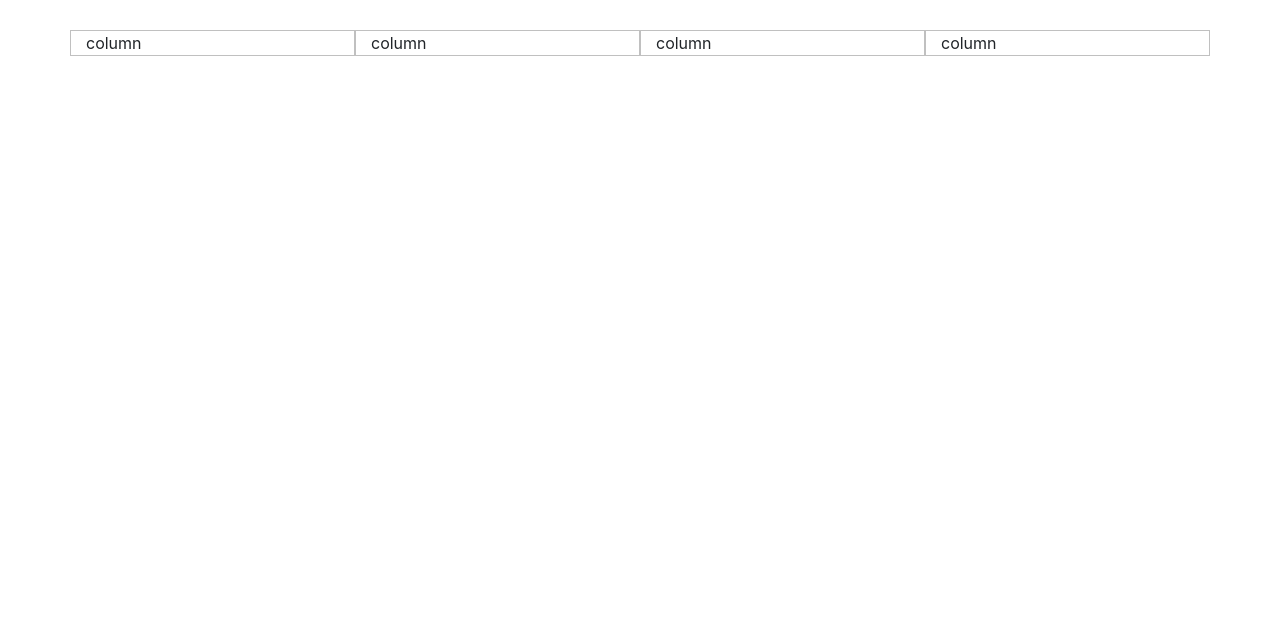
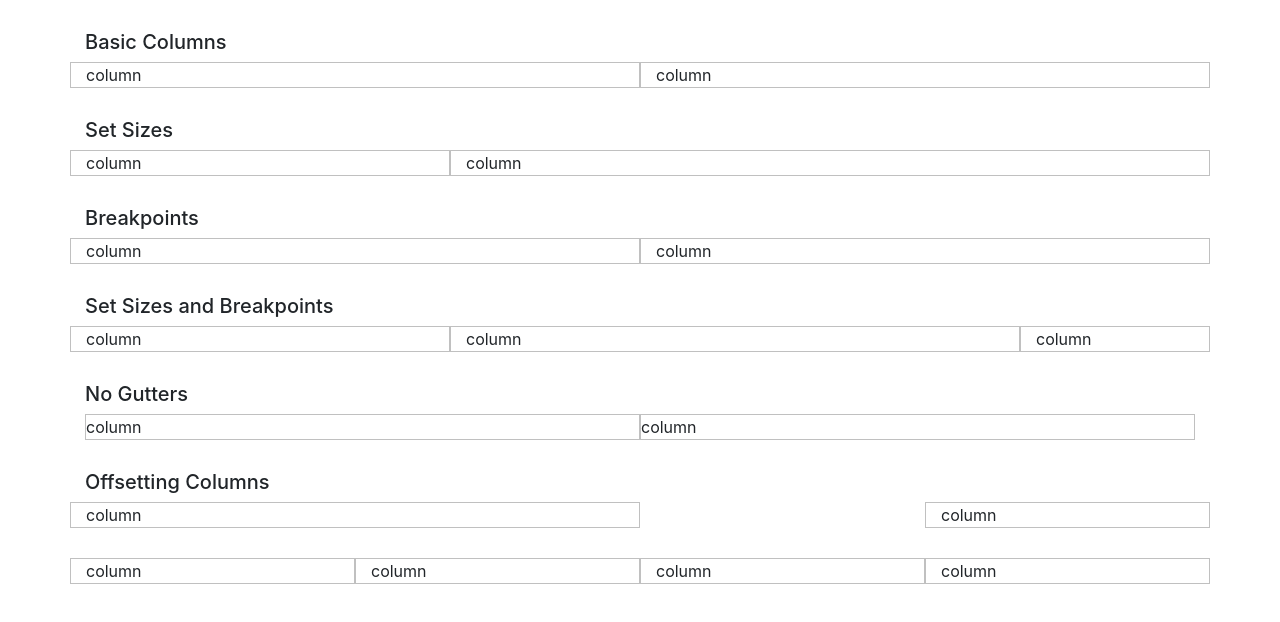
Before and after one commit to dazeCodes/frontend-self-taught-projects, a plain HTML site: page bootstrap4-scrimba/index.html in a window 1280 px wide. Drawn offline with nearby package versions, Linux system fonts and the light colour scheme.

Commit message:
Quick bootstrap

```diff
--- a/bootstrap4-scrimba/index.html
+++ b/bootstrap4-scrimba/index.html
@@ -22,6 +22,54 @@
     </style>
   </head>
   <body>
+    <div class="container" style="margin-top: 30px;">
+      <h5>Basic Columns</h5>
+      <div class="row">
+        <div class="col">column</div>
+        <div class="col">column</div>
+      </div>
+    </div>
+
+    <div class="container" style="margin-top: 30px;">
+      <h5>Set Sizes</h5>
+      <div class="row">
+        <div class="col-4">column</div>
+        <div class="col-8">column</div>
+      </div>
+    </div>
+
+    <div class="container" style="margin-top: 30px;">
+      <h5>Breakpoints</h5>
+      <div class="row">
+        <div class="col-sm">column</div>
+        <div class="col-sm">column</div>
+      </div>
+    </div>
+
+    <div class="container" style="margin-top: 30px;">
+      <h5>Set Sizes and Breakpoints</h5>
+      <div class="row">
+        <div class="col-sm-4">column</div>
+        <div class="col-sm-6">column</div>
+        <div class="col-sm-2">column</div>
+      </div>
+    </div>
+
+    <div class="container" style="margin-top: 30px;">
+      <h5>No Gutters</h5>
+      <div class="row no-gutters">
+        <div class="col">column</div>
+        <div class="col">column</div>
+      </div>
+    </div>
+
+    <div class="container" style="margin-top: 30px;">
+      <h5>Offsetting Columns</h5>
+      <div class="row">
+        <div class="col-sm-6">column</div>
+        <div class="col-sm-3 offset-sm-3">column</div>
+      </div>
+    </div>
     <div class="container" style="margin-top: 30px;">
       <div class="row">
         <div class="col-sm-6 col-md-3">column</div>
```
Also changed, not shown: bootstrap4-scrimba/navbar.html (added, +65 -0 lines).
